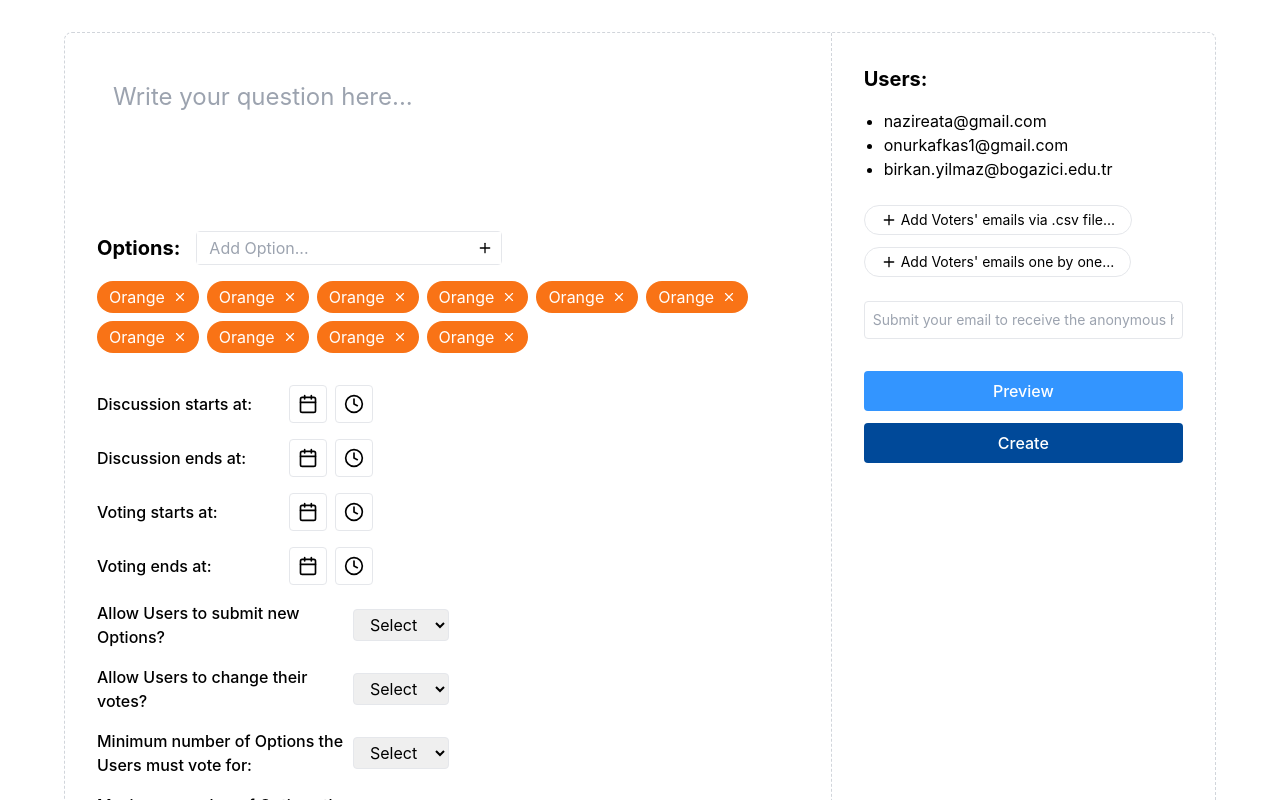
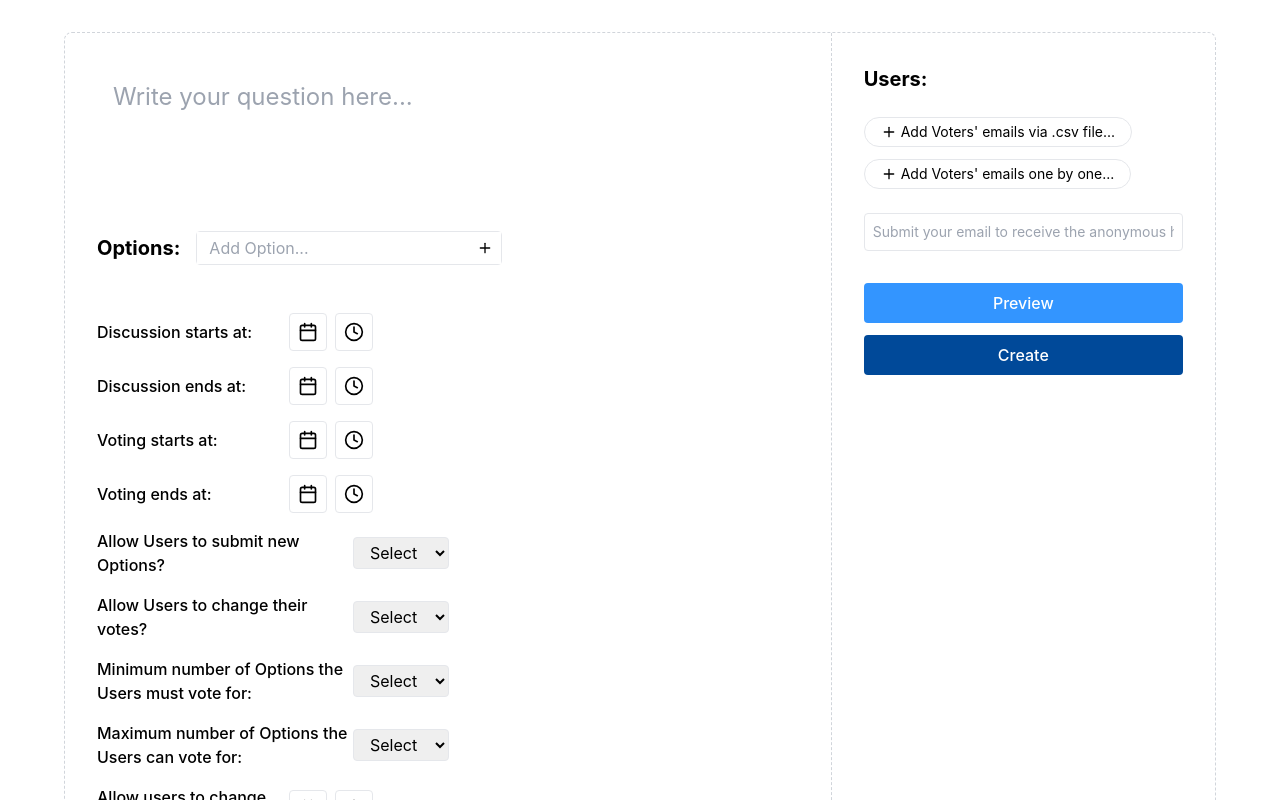
Before and after one commit to SturmR/AnonymousVoting, a React (Create React App) app in the folder frontend/: page /create-room in a window 1280 px wide. Shown: the top 800 px of the page. Built offline with nearby package versions, Linux system fonts and the light colour scheme.

Commit message:
Remove placeholder options and emails. Add validation to dates

```diff
--- a/frontend/src/pages/CreateRoom.js
+++ b/frontend/src/pages/CreateRoom.js
@@ -9,11 +9,7 @@ function CreateRoom() {
   const [newOption, setNewOption] = useState('');
   const [options, setOptions] = useState([]);
   const [newEmail, setNewEmail] = useState('');
-  const [emails, setEmails] = useState([
-    'nazireata@gmail.com',
-    'onurkafkas1@gmail.com',
-    'birkan.yilmaz@bogazici.edu.tr'
-  ]);
+  const [emails, setEmails] = useState([]);
 
   const [discussionStartDate, setDiscussionStartDate] = useState(null);
   const [discussionEndDate, setDiscussionEndDate] = useState(null);
@@ -178,6 +174,9 @@ function CreateRoom() {
     }
   };
 
+  const isDiscussionTimeInvalid = discussionEndDate && discussionStartDate && discussionEndDate < discussionStartDate;
+  const isVotingTimeInvalid = votingEndDate && votingStartDate && votingEndDate < votingStartDate;
+
   return (
     <div className="min-h-screen flex flex-col">
 
@@ -220,7 +219,7 @@ function CreateRoom() {
               </div>
 
               <div className="flex flex-wrap gap-2">
-                {options.length > 0 ? (
+                {options.length > 0 &&
                   options.map((option, index) => (
                     <div key={index} className="bg-[#3395ff] text-white rounded-full px-3 py-1 flex items-center">
                       {option}
@@ -228,18 +227,7 @@ function CreateRoom() {
                         <X size={14} />
                       </button>
                     </div>
-                  ))
-                ) : (
-                  // Placeholder options
-                  Array(10).fill(0).map((_, index) => (
-                    <div key={index} className="bg-orange-500 text-white rounded-full px-3 py-1 flex items-center">
-                      Orange
-                      <button className="ml-2">
-                        <X size={14} />
-                      </button>
-                    </div>
-                  ))
-                )}
+                  ))}
               </div>
             </div>
 
@@ -259,6 +247,9 @@ function CreateRoom() {
                 onChange={setDiscussionEndDate}
                 id="discussion-end"
               />
+              {isDiscussionTimeInvalid && (
+                <p className="text-red-500 text-sm">Discussion end time must be after start time.</p>
+              )}
 
               <DateTimePicker
                 label="Voting starts at:"
@@ -273,6 +264,9 @@ function CreateRoom() {
                 onChange={setVotingEndDate}
                 id="voting-end"
               />
+              {isVotingTimeInvalid && (
+                <p className="text-red-500 text-sm">Voting end time must be after start time.</p>
+              )}
 
               {/* Dropdown Selectors */}
               <div className="flex items-center">
```
